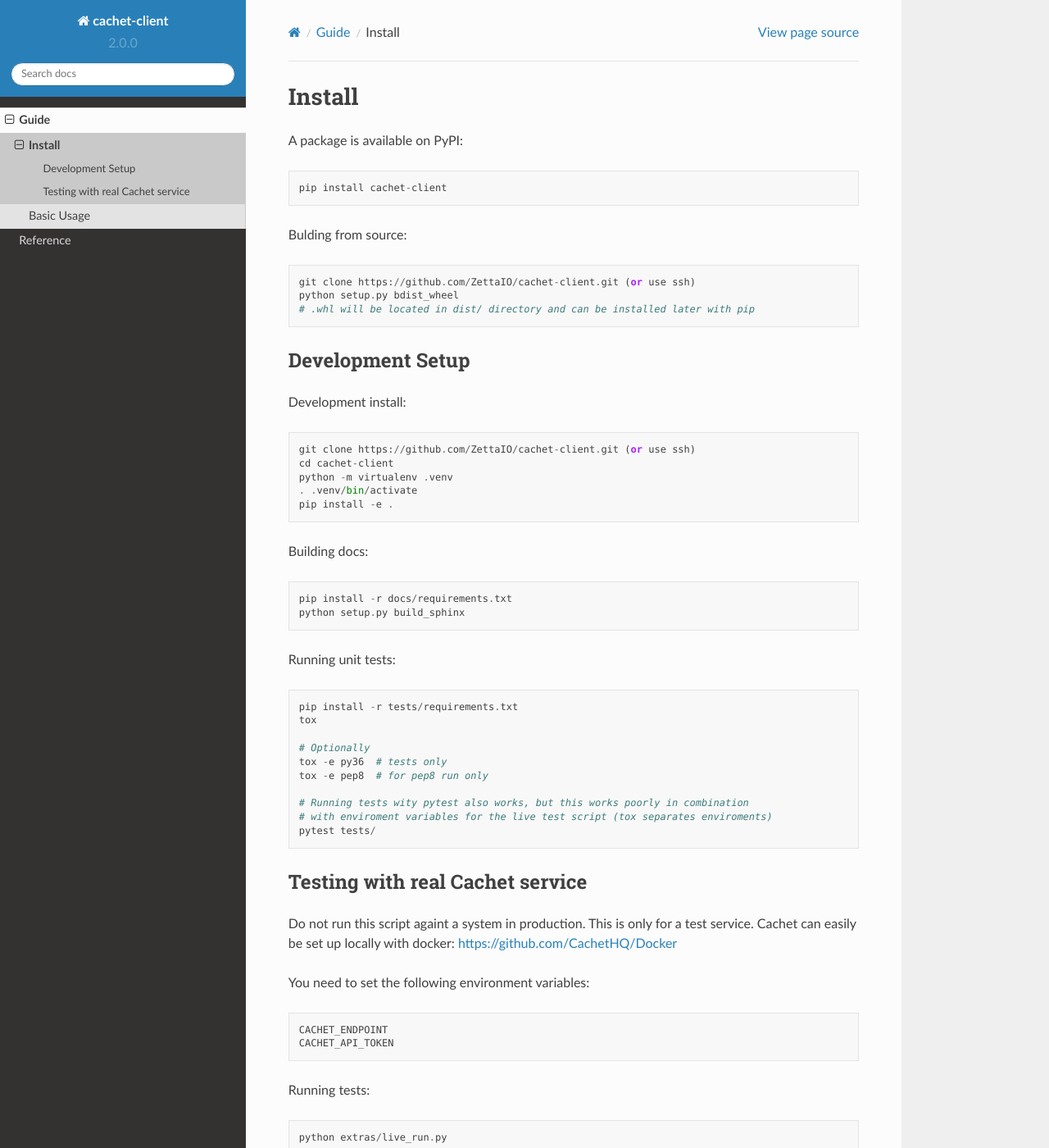
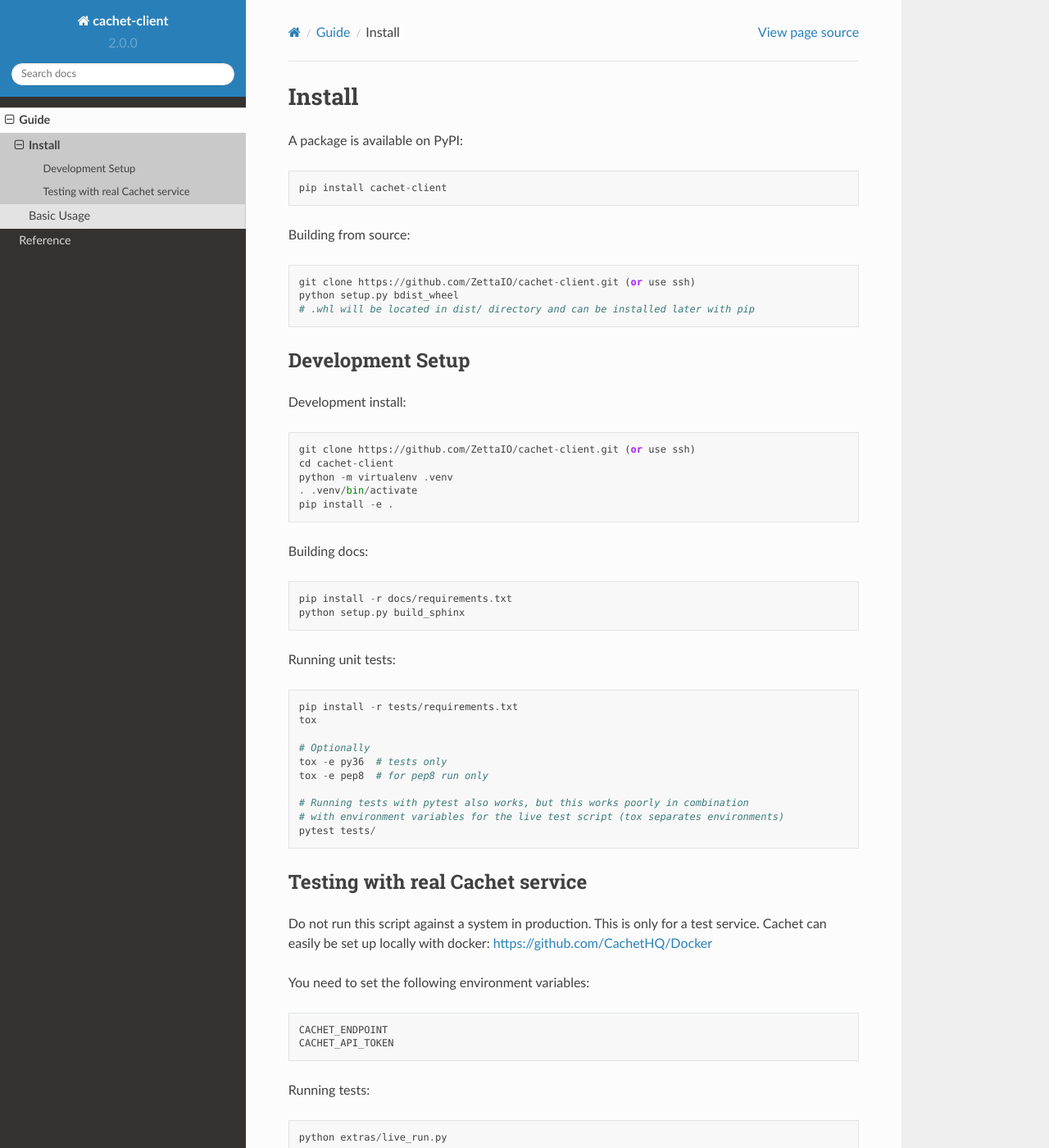
Before and after one commit to ZettaIO/cachet-client, a Sphinx documentation site: the page built from docs/guide/install.rst, in a window 1280 px wide and 1400 px high. Shown: the whole window at 82% size. Built offline with Sphinx 7.4.7 and the Read the Docs theme 2.0.0, drawn with Linux system fonts in a browser that asks for light colours.

Commit message:
fix: fix a few more typos

```diff
--- a/docs/guide/install.rst
+++ b/docs/guide/install.rst
@@ -6,7 +6,7 @@
 
    pip install cachet-client
 
-Bulding from source::
+Building from source::
 
    git clone https://github.com/ZettaIO/cachet-client.git (or use ssh)
    python setup.py bdist_wheel
@@ -37,14 +37,14 @@
    tox -e py36  # tests only
    tox -e pep8  # for pep8 run only
 
-   # Running tests wity pytest also works, but this works poorly in combination
-   # with enviroment variables for the live test script (tox separates enviroments)
+   # Running tests with pytest also works, but this works poorly in combination
+   # with environment variables for the live test script (tox separates environments)
    pytest tests/
 
 Testing with real Cachet service
 --------------------------------
 
-Do not run this script againt a system in production.
+Do not run this script against a system in production.
 This is only for a test service. Cachet can easily be set up locally
 with docker: https://github.com/CachetHQ/Docker
 
```
Also changed, not shown: README.md (+2 -2 lines).
